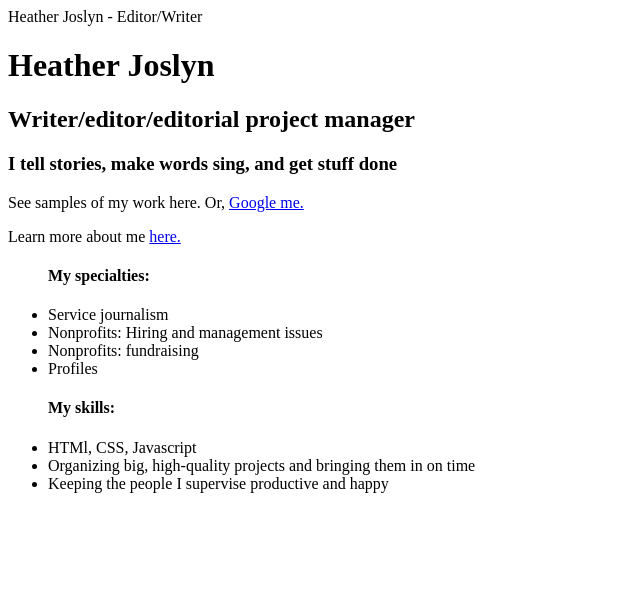
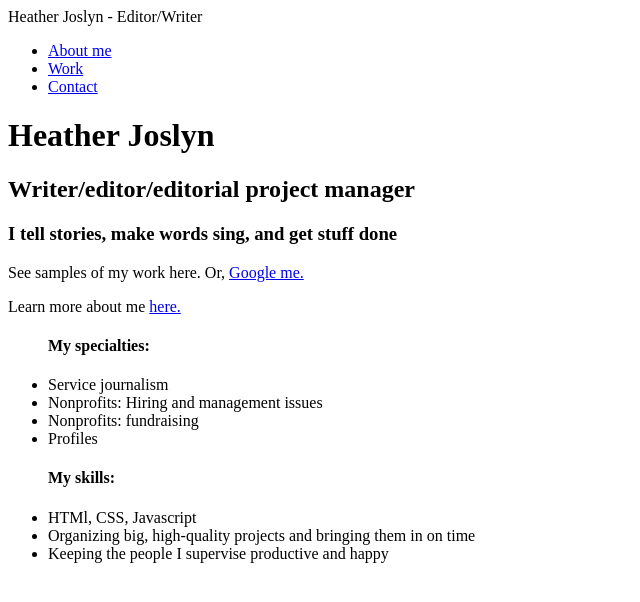
Before and after one commit to hajoslyn/heatherjoslyn.com, a plain HTML site: page index.html in a window 1280 px wide. Shown: the whole page, without its empty margins (0-640 px from the left). Drawn offline with Linux system fonts and the light colour scheme.

Commit message:
built out navigation

```diff
--- a/index.html
+++ b/index.html
@@ -10,7 +10,17 @@
 <! --
   We use this syntax to write comments.
 -->
-<h1>Heather Joslyn</h1>
+<header>
+  <nav>
+    <ul>
+    <li><a href="about.html">About me</a></li>
+    <li><a href="work.html">Work</a></li>
+    <li><a href="contact.html">Contact</a></li>
+    </ul>
+</nav>
+</header>
+
+  <h1>Heather Joslyn</h1>
   <h2>Writer/editor/editorial project manager</h2>
   <h3> I tell stories, make words sing, and get stuff done</h3>
   <p>See samples of my work here. Or, <a href="http://www.google.com">Google me.</a></p>
```
